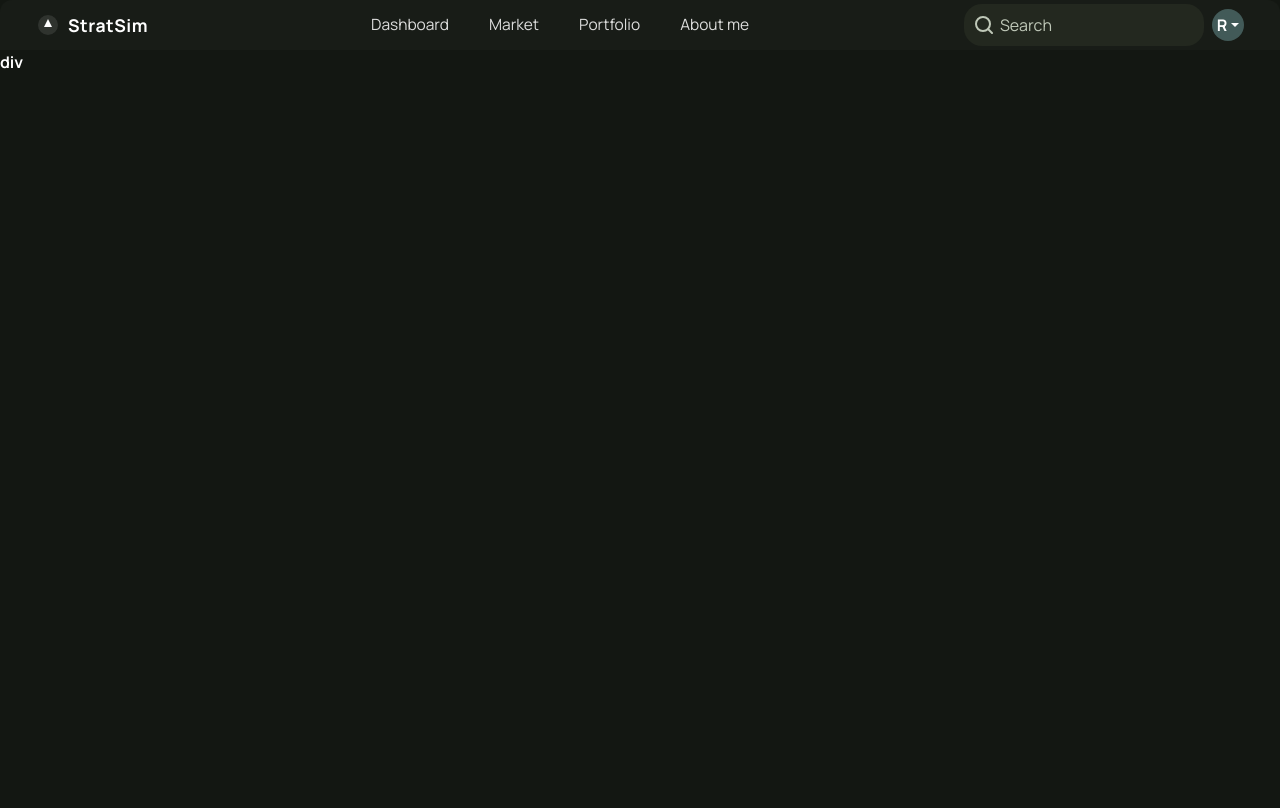
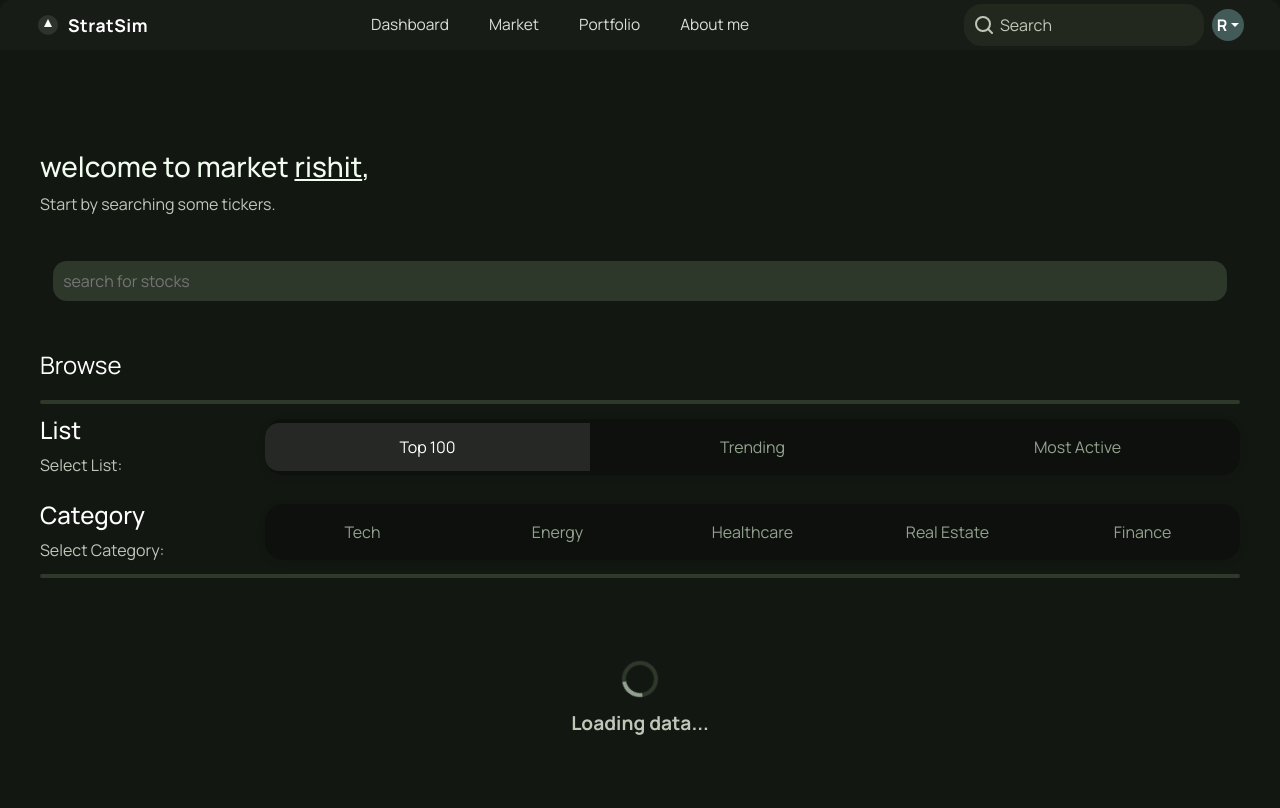
Before and after one commit to rishit836/StratSim, a Django app: page /stocks/search in a window 1280 px wide. Before the commit the page ends 69 px from the top, so only its background shows below. Run offline with Django 5.2, Linux system fonts and the light colour scheme; a user stored in the database is signed in.

Commit message:
market now shows data fetched from yfinance

```diff
--- a/stocks/static/stocks/styles/homepage.css
+++ b/stocks/static/stocks/styles/homepage.css
@@ -0,0 +1,202 @@
+.market-container{
+    display: flex;
+    width: 1200px;;
+    flex-direction: column;
+    margin: 0 auto;
+}
+
+
+.heading-container{
+    margin-top: 100px;
+    font-family: "Manrope", sans-serif;
+    color: #f1fdef;
+}
+.heading-subtext{
+    color: #bfc8b8;
+    font-size: 1rem;
+    font-weight:normal;
+}
+.search-container{
+    display: flex;
+    justify-content: center;
+    align-items: center;
+    width: 100%;
+    margin-top: 15px;
+
+}
+
+.search-container input{
+    width: 97.8%;
+    border: none;
+    border-radius: 14px;
+    height: 40px;
+    padding: 0px 10px;
+    background-color: #2d372a;
+    color: #889783;
+    margin-top: 30px;
+    transition: all .3s ease-out;
+}
+.search-container input:hover,.search-container input:focus{
+    width: 100%;
+    border: none;
+
+}
+.search-container form{
+    width: 100%;
+    display: flex;
+    justify-content: center;
+    border: none;
+}
+
+.category-container{
+    display:flex;
+    justify-content: left;
+    /* margin-top: 25px; */
+    /* margin-bottom: 25px;; */
+    align-items: center;
+    height: 100%;
+
+}
+.category-container form {
+    display: flex;
+    width: 100%;
+    justify-content: space-around;
+    height: 56px; /* Increased height */
+    background-color: rgba(0,0,0,.3);
+    border: none;
+    border-radius: 18px; /* Slightly more rounded */
+    overflow: hidden;
+    align-items: center; /* Vertically center buttons */
+    box-shadow: 0 2px 8px 0 rgba(0,0,0,0.10); /* Optional: subtle shadow */
+}
+
+.category-container button {
+    background-color: rgba(255,255,255,0);
+    border: none;
+    color: #93a28e;
+    border-radius: 0;
+    min-height: 48px; /* Increased min height */
+    padding: 0 36px;  /* More horizontal padding */
+    font-size: 1.rem; /* Larger font */
+    font-weight: 400;  /* Slightly bolder */
+    width: 100%;
+    transition: color .4s, background-color .4s;
+    z-index: 1;
+    position: relative;
+    display: flex;
+    align-items: center;
+    justify-content: center;
+}
+
+/* First button: round left side */
+.category-container button:first-child {
+    border-top-left-radius: 14px;
+    border-bottom-left-radius: 14px;
+}
+
+/* Last button: round right side */
+.category-container button:last-child {
+    border-top-right-radius: 14px;
+    border-bottom-right-radius: 14px;
+}
+
+/* Active/hovered button: highlight, but no inside radius */
+.category-container button:hover,
+.category-container button.active {
+    color: white;
+    background-color: rgba(255,255,255,.1);
+    z-index: 2;
+}
+
+/* Remove radius on inside edges for active/hovered */
+.category-container button:not(:first-child):hover,
+.category-container button:not(:first-child).active {
+    border-top-left-radius: 0;
+    border-bottom-left-radius: 0;
+}
+.category-container button:not(:last-child):hover,
+.category-container button:not(:last-child).active {
+    border-top-right-radius: 0;
+    border-bottom-right-radius: 0;
+}
+.category-heading{
+    margin-right: 30px;
+    width: 20%;
+}
+/* @media (max-width: 900px) {
+    .market-container{
+    display: flex;
+    width: 700px;;
+    flex-direction: column;
+    margin: 0 auto;
+}
+} */
+
+.divider{
+    border: solid 2px #2e382b;
+    border-radius: 2px;;
+    margin-top: 12.5px;
+    margin-bottom: 12.5px;
+}
+
+.table-container {
+    width: 100%;
+    margin: 30px 0;
+    display: flex;
+    flex-direction: column;
+    align-items: center;
+}
+
+.stock-table {
+    width: 98%;
+    border-collapse: collapse;
+    background: #181e15;
+    color: #e6f2de;
+    border-radius: 12px;
+    overflow: hidden;
+    box-shadow: 0 2px 8px 0 rgba(0,0,0,0.10);
+}
+
+.stock-table th, .stock-table td {
+    padding: 14px 18px;
+    text-align: left;
+}
+
+.stock-table th {
+    background: #232b1e;
+    font-weight: 600;
+    font-size: 1.1rem;
+    border-bottom: 2px solid #2e382b;
+}
+
+.stock-table tr:nth-child(even) {
+    background: #20271b;
+}
+
+.stock-table tr:hover {
+    background: #2d372a;
+}
+
+.loading {
+    display: flex;
+    flex-direction: column;
+    align-items: center;
+    margin: 40px 0;
+    color: #bfc8b8;
+    font-size: 1.2rem;
+}
+
+.spinner {
+    border: 4px solid #2e382b;
+    border-top: 4px solid #93a28e;
+    border-radius: 50%;
+    width: 36px;
+    height: 36px;
+    animation: spin 1s linear infinite;
+    margin-bottom: 12px;
+}
+
+@keyframes spin {
+    0% { transform: rotate(0deg);}
+    100% { transform: rotate(360deg);}
+}
--- a/stocks/templates/home.html
+++ b/stocks/templates/home.html
@@ -1,12 +1,167 @@
 {% extends "layout.html" %}
 {% load static %}
+{% load custom_filters %}
 {% block pagename %}StockMarket{% endblock pagename %}
 {% block header %}
 <link rel="stylesheet" href='{% static "stocks/styles/homepage.css" %}'>
+<link rel="stylesheet"
+    href="https://fonts.googleapis.com/css2?family=Material+Symbols+Outlined:opsz,wght,FILL,GRAD@20..48,100..700,0..1,-50..200&icon_names=search" />
+
 {% endblock header %}
 
 {% block body %}
-    <div class="market-container">
-        div
+
+
+
+<div class="market-container">
+    <div class="heading-container">
+        <h3 class="heading">welcome to market
+            {% if request.user.is_authenticated %}
+            <span style="text-decoration:underline;">{{request.user.username}}</span>,
+            {% endif %}
+        </h3>
+        <div class="heading-subtext">Start by searching some tickers.</div>
     </div>
-{% endblock body %}
+    <div class="search-container">
+        <form role="search" method="get" action="{% url 'stocks:search' %}">
+            <input type="search" name="q" id="" placeholder="search for stocks">
+        </form>
+    </div>
+
+    <h4 class="heading" style="margin-top:50px; font-weight:400;">
+        Browse
+    </h4>
+
+    <div class="divider" ></div>
+
+
+    <div class="category-container">
+
+        <div class="category-heading">
+            <h4 class="heading">List</h4>
+            <div class="heading-subtext">Select List:</div>
+        </div>
+
+
+
+        <form action="{% url 'stocks:filter' %}">
+            {% if list == "top" %}
+            <button type="submit" name="list" value="top" class="active">Top 100</button>
+            {% else %}
+            <button type="submit" name="list" value="top">Top 100</button>
+            {% endif %}
+
+
+            {% if list == "trend" %}
+            <button type="submit" name="list" value="trend" class="active">Trending</button>
+            {% else %}
+            <button type="submit" name="list" value="trend">Trending</button>
+            {% endif %}
+
+            {% if list == "mostactive" %}
+            <button type="submit" name="list" value="mostactive" class="active">Most Active</button>
+            {% else %}
+            <button type="submit" name="list" value="mostactive">Most Active</button>
+            {% endif %}
+
+        </form>
+    </div>
+
+
+    <!-- <div class="divider"></div> -->
+     <br>
+
+
+
+    <div class="category-container">
+
+        <div class="category-heading">
+            <h4 class="heading">Category</h4>
+            <div class="heading-subtext">Select Category:</div>
+        </div>
+
+
+
+
+        <form action="{% url 'stocks:filter' %}">
+
+            {% if filter_applied %}
+
+            {% if filter == "tech" %}
+            <button type="submit" name="sector" value="tech" class="active">Tech</button>
+            {% else %}
+            <button type="submit" name="sector" value="tech">Tech</button>
+            {% endif %}
+            {% if filter == "energy" %}
+            <button type="submit" name="sector" value="energy" class="active">Energy</button>
+            {% else %}
+            <button type="submit" name="sector" value="energy">Energy</button>
+            {% endif %}
+
+            {% if filter == "healthcare" %}
+            <button type="submit" name="sector" value="healthcare" class="active">Healthcare</button>
+            {% else %}
+            <button type="submit" name="sector" value="healthcare">Healthcare</button>
+            {% endif %}
+
+            {% if filter == "estate" %}
+            <button type="submit" name="sector" value="estate" class="active">Real Estate</button>
+            {% else %}
+            <button type="submit" name="sector" value="estate">Real Estate</button>
+            {% endif %}
+            {% if filter == "finance" %}
+            <button type="submit" name="sector" value="finance" class="active">Finance</button>
+            {% else %}
+            <button type="submit" name="sector" value="finance">Finance</button>
+            {% endif %}
+
+
+
+            {% else %}
+            <button type="submit" name="sector" value="tech">Tech</button>
+            <button type="submit" name="sector" value="energy">Energy</button>
+
+            <button type="submit" name="sector" value="healthcare">Healthcare</button>
+            <button type="submit" name="sector" value="estate">Real Estate</button>
+            <button type="submit" name="sector" value="finance">Finance</button>
+            {% endif %}
+
+
+        </form>
+    </div>
+
+    <div class="divider"></div>
+    <div class="table-container">
+    {% if table_data %}
+        <table class="stock-table">
+            <thead>
+                <tr>
+                    {% for col in columns %}
+                        <th>{{ col|capfirst }}</th>
+                    {% endfor %}
+                </tr>
+            </thead>
+            <tbody>
+                {% for row in table_data %}
+                    <tr>
+                        {% for col in columns %}
+                            <td>{{ row|get_item:col }}</td>
+                        {% endfor %}
+                    </tr>
+                {% endfor %}
+            </tbody>
+        </table>
+    {% else %}
+        <div class="loading">
+            <div class="spinner"></div>
+            <span>Loading data...</span>
+        </div>
+        <script>
+    setTimeout(function() {
+        window.location.reload();
+    }, 10000); // Refresh every 2 seconds
+</script>
+    {% endif %}
+</div>
+
+    {% endblock body %}
--- /dev/null
+++ b/stocks/templatetags/custom_filters.py
@@ -0,0 +1,6 @@
+from django import template
+register = template.Library()
+
+@register.filter
+def get_item(dictionary, key):
+    return dictionary.get(key, '')
--- a/stocks/urls.py
+++ b/stocks/urls.py
@@ -5,5 +5,6 @@ app_name="stocks"
 
 urlpatterns=[
     path('', views.home, name="market"),
-    path('search',views.search,name="search")
+    path('search',views.search,name="search"),
+    path('filter', views.filter_cat,name="filter")
 ]
--- a/stocks/views.py
+++ b/stocks/views.py
@@ -1,19 +1,120 @@
-from django.shortcuts import render,HttpResponse
+from django.shortcuts import render, HttpResponse, redirect
 from django.contrib.auth.models import User
 from django.db.models import Q
-# Create your views here.
+import pandas as pd
+import yfinance as yf
+import os
+import threading
 
+# Global flags
+filter_applied = False
+list_cat = "top"
+filter_cat = None
+
+def get_data():
+    # List of selected symbols to fetch
+    symbols = [
+        "AAPL", "MSFT", "AMZN", "GOOGL", "TSLA", "JPM", "XOM", "UNH", "V", "NVDA",
+        "CVX", "PFE", "BAC", "WFC", "META", "T", "INTC", "HD", "C", "KO"
+    ]
+
+    # Allowed categories and mapping
+    ALLOWED_CATEGORIES = ['technology', 'energy', 'healthcare', 'real estate', 'financial services']
+    CATEGORY_MAP = {
+        'technology': 'tech',
+        'energy': 'energy',
+        'healthcare': 'healthcare',
+        'real estate': 'real estate',
+        'financial services': 'finance',
+    }
+
+    final_data = []
+    print("Fetching data from Yahoo Finance...")
+
+    for symbol in symbols:
+        try:
+            stock = yf.Ticker(symbol)
+            info = stock.info
+
+            name = info.get("longName") or info.get("shortName") or "N/A"
+            price = info.get("currentPrice")
+            previous_close = info.get("previousClose")
+            change = round((price - previous_close), 2) if price and previous_close else None
+            sector = info.get("sector", "").lower()
+
+            category = CATEGORY_MAP.get(sector)
+            if category:
+                final_data.append({
+                    "symbol": symbol,
+                    "name": name,
+                    "price": price,
+                    "change": change,
+                    "category": category,
+                    "list_type": "top100"  # You can modify this dynamically
+                })
+
+        except Exception as e:
+            print(f"Failed to fetch {symbol}: {e}")
+            continue
+
+    df = pd.DataFrame(final_data)
+    df.to_csv('data.csv', index=False)
+    print("Data saved to data.csv")
+def start_data_fetch():
+    thread = threading.Thread(target=get_data)
+    thread.daemon = True
+    thread.start()
 def home(request):
+    global filter_applied, filter_cat, list_cat
+    df = None
+    table_data = None
+    columns = []
+    if not os.path.exists("data.csv"):
+        start_data_fetch()
+    if os.path.exists("data.csv"):
+        df = pd.read_csv("data.csv")
+        if not df.empty:
+            table_data = df.to_dict(orient='records')
+            columns = list(df.columns)
     if request.user.is_authenticated:
-        return render(request, 'home.html')
+        context = {
+            "filter_applied": filter_applied,
+            "filter": filter_cat,
+            "list": list_cat,
+            "table_data": table_data,
+            "columns": columns
+        }
+        return render(request, 'home.html', context)
     else:
         return HttpResponse("Please Login/Signup")
+
 def search(request):
+    global filter_applied, filter_cat, list_cat
     if request.user.is_authenticated:
         if request.method == "GET":
             query = request.GET.get('q')
             print("Query on stocks:", query)
-            context={"query":query}
-        return render(request, 'home.html',context)
+            context = {
+                "filter_applied": filter_applied,
+                "filter": filter_cat,
+                "list": list_cat,
+                "query": query
+            }
+            return render(request, 'home.html', context)
     else:
         return HttpResponse("Please Login/Signup")
+
+def filter_cat(request):
+    global filter_applied, filter_cat, list_cat
+    if request.method == "GET":
+        if request.GET.get("sector") is not None:
+            filter_cat = request.GET.get("sector")
+        if request.GET.get("list") is not None:
+            list_cat = request.GET.get("list")
+        filter_applied = True
+        print("filter applied:", filter_cat)
+        print("list selected:", list_cat)
+
+        return redirect("stocks:market")
+
+    return redirect("stocks:market")
```
Also changed, not shown: data.csv (added, +14 -0 lines), db.sqlite3, stocks/templatetags/__init__.py (added), 1 other file.
